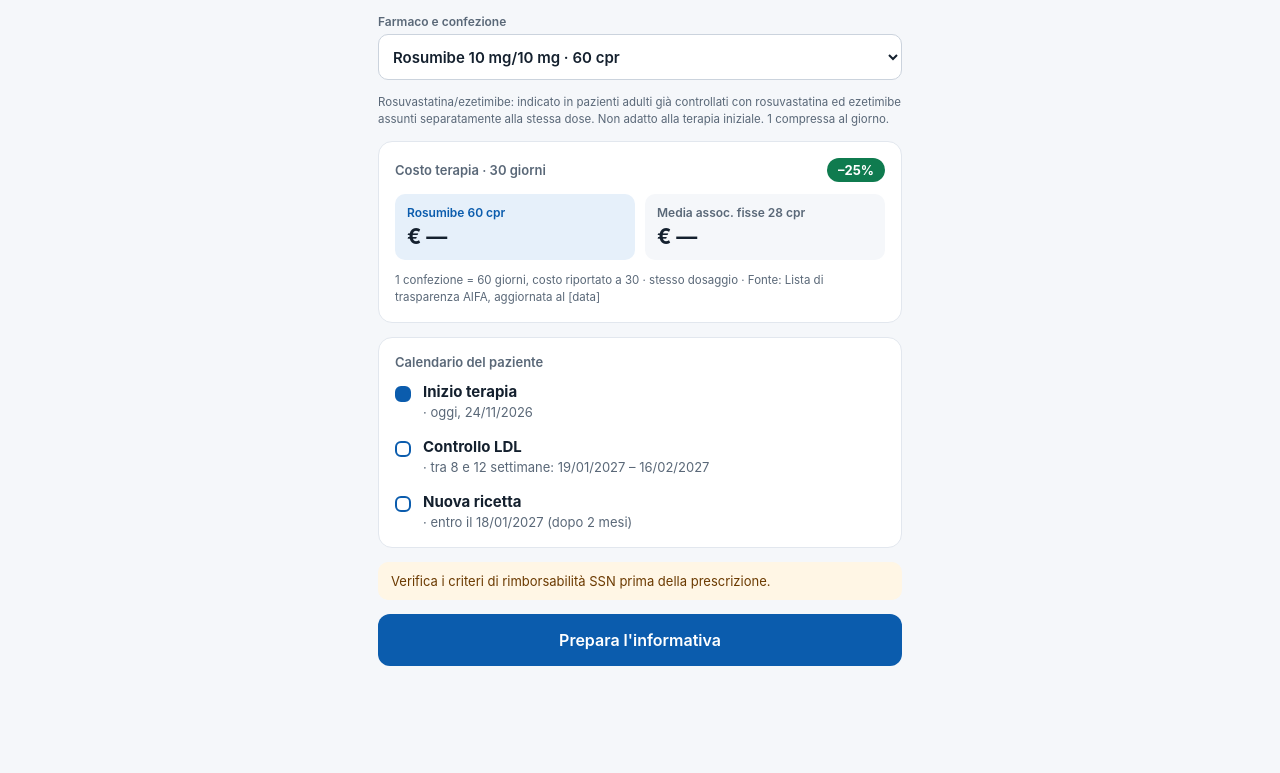
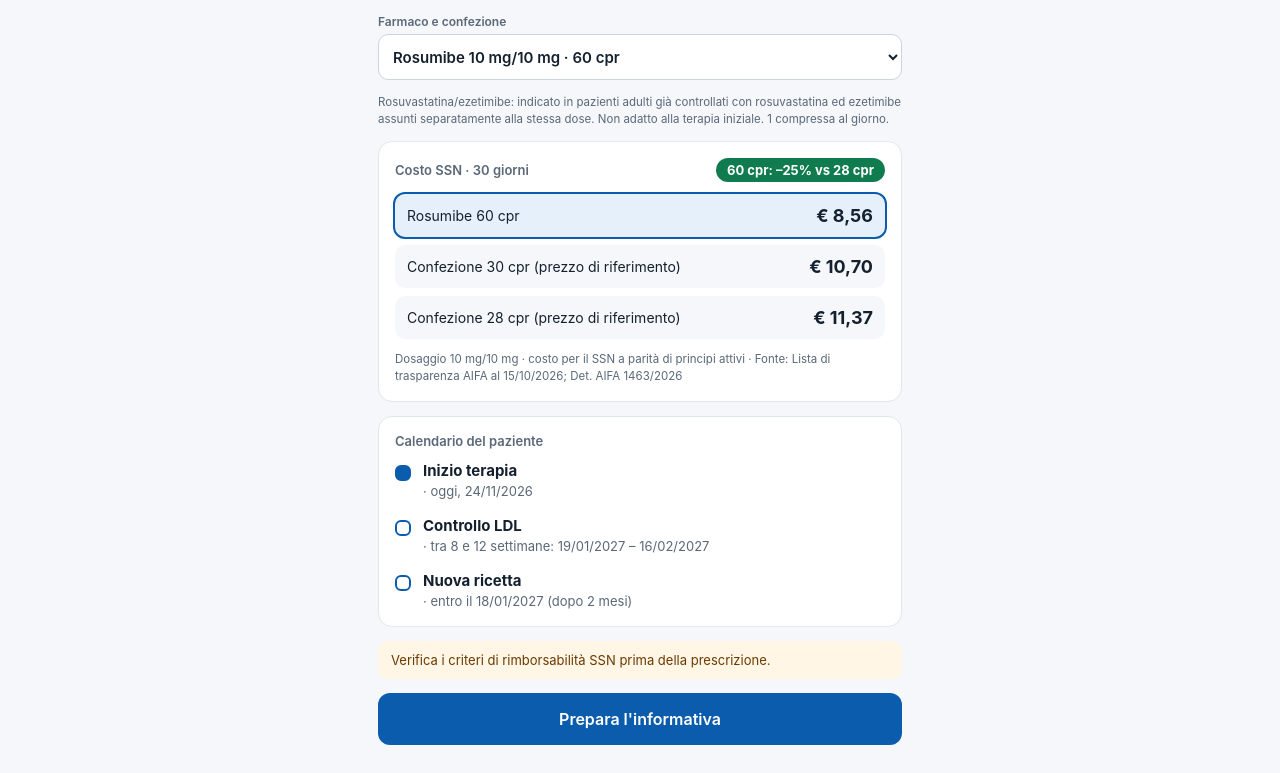
Before and after one commit to patopartners0-spec/app-farmacie-roma-, a plain HTML site: page docs/ldl/index.html in a window 1280 px wide. Both pictures are taken after a click on the button "2 · Terapia". Shown: the part 91-864 px from the top of the page. Before the commit the page ends 800 px from the top, so only its background shows below. Drawn offline with Linux system fonts and the light colour scheme.

Commit message:
LDLapp: costi SSN 30 giorni da lista di trasparenza AIFA 15/10/2026
Co-Authored-By: Claude Opus 5.5 <noreply@anthropic.com>
Claude-Session: https://claude.ai/code/session_015gK2j3MJfuyojX7gFCj9x3

```diff
--- a/docs/ldl/index.html
+++ b/docs/ldl/index.html
@@ -47,6 +47,11 @@ select{font-size:15px;font-weight:600}
 .warnbox{display:flex;gap:10px;padding:11px 13px;border-radius:10px;background:#FFF6E5;font-size:13px;color:#6B3A00}
 .btn{display:flex;align-items:center;justify-content:center;height:52px;border-radius:12px;border:0;background:var(--blu);color:#fff;font:inherit;font-size:16px;font-weight:600;width:100%}
 .btn.sec{background:#fff;color:var(--blu);border:1px solid var(--blu)}
+.costs{display:flex;flex-direction:column;gap:8px}
+.crow{display:flex;justify-content:space-between;align-items:center;gap:10px;padding:11px 12px;border-radius:10px;background:var(--fondo);font-size:14px}
+.crow.sel{background:var(--blu2);outline:2px solid var(--blu)}
+.crow b{font-size:18px;white-space:nowrap}
+.crow .na{color:var(--sub);font-size:13px}
 .cost{display:grid;grid-template-columns:1fr 1fr;gap:10px}
 .cost div{border-radius:10px;padding:11px 12px;display:flex;flex-direction:column;gap:4px}
 .cost .a{background:var(--blu2)}.cost .b{background:var(--fondo)}
@@ -140,11 +145,8 @@ select{font-size:15px;font-weight:600}
   </label>
   <div class="note">Rosuvastatina/ezetimibe: indicato in pazienti adulti già controllati con rosuvastatina ed ezetimibe assunti separatamente alla stessa dose. Non adatto alla terapia iniziale. 1 compressa al giorno.</div>
   <div class="card">
-    <div class="row"><span style="font-size:13px;font-weight:600;color:var(--sub)">Costo terapia · 30 giorni</span><span id="badge25" class="badge" style="background:var(--ok)">–25%</span></div>
-    <div class="cost">
-      <div class="a"><small id="cLabA" style="color:var(--blu)"></small><b id="cA"></b></div>
-      <div class="b"><small style="color:var(--sub)">Media assoc. fisse 28 cpr</small><b id="cB"></b></div>
-    </div>
+    <div class="row"><span style="font-size:13px;font-weight:600;color:var(--sub)">Costo SSN · 30 giorni</span><span id="badge25" class="badge" style="background:var(--ok)"></span></div>
+    <div class="costs" id="costs"></div>
     <div class="note" id="cNote"></div>
   </div>
   <div class="card">
@@ -203,14 +205,13 @@ select{font-size:15px;font-weight:600}
 </main>
 
 <script>
-// ===== Prezzi: inserire i prezzi al pubblico ufficiali (lista di trasparenza AIFA) =====
-// Chiave = dosaggio rosuvastatina. Valori in euro per confezione. null = da inserire.
-const PREZZI = {
-  rosumibe60: {5:null, 10:null, 20:null, 40:null},
-  rosumibe30: {5:null, 10:null, 20:null, 40:null},
-  mediaFisse28: {5:null, 10:null, 20:null, 40:null}
+// ===== Costo SSN a compressa (fonte: Lista di trasparenza AIFA al 15/10/2026, Det. AIFA 1463/2026) =====
+const COSTO_30GG = {   // costo SSN per 30 giorni di terapia
+  p60: {5:6.96, 10:8.56, 20:8.56, 40:12.00},   // Rosumibe 60 cpr
+  p30: {5:8.70, 10:10.70, 20:10.70, 40:15.00}, // 30 cpr, prezzo di riferimento
+  p28: {5:9.47, 10:11.37, 20:11.37, 40:null}   // 28 cpr, prezzo di riferimento (40/10 non disponibile)
 };
-const FONTE_PREZZI = 'Lista di trasparenza AIFA, aggiornata al [data]';
+const FONTE_PREZZI = 'Lista di trasparenza AIFA al 15/10/2026';
 
 const $ = (id) => document.getElementById(id);
 const S = { male: true, smk: false, on: {} };
@@ -292,20 +293,17 @@ function calc(){
 function terapia(){
   const [dose, pack] = $('farmaco').value.split('|').map(Number);
   const is60 = pack === 60;
-  const prezzoConf = (is60 ? PREZZI.rosumibe60 : PREZZI.rosumibe30)[dose];
-  const mese = prezzoConf == null ? null : prezzoConf * 30 / pack;
-  const fisse = PREZZI.mediaFisse28[dose];
-  const fisseMese = fisse == null ? null : fisse * 30 / 28;
-  $('badge25').style.display = is60 ? '' : 'none';
-  if (mese != null && fisseMese != null){
-    const d = Math.round((1 - mese/fisseMese)*100);
-    $('badge25').textContent = (d>0?'–':'+') + Math.abs(d) + '%';
-    $('badge25').style.display = d>0 ? '' : 'none';
-  }
-  $('cLabA').textContent = 'Rosumibe ' + pack + ' cpr';
-  $('cA').textContent = euro(mese);
-  $('cB').textContent = euro(fisseMese);
-  $('cNote').textContent = (is60 ? '1 confezione = 60 giorni, costo riportato a 30' : '1 confezione = 30 giorni') + ' · stesso dosaggio · Fonte: ' + FONTE_PREZZI;
+  const c60 = COSTO_30GG.p60[dose], c30 = COSTO_30GG.p30[dose], c28 = COSTO_30GG.p28[dose];
+  const righe = [
+    {k:60, t:'Rosumibe 60 cpr', v:c60},
+    {k:30, t:'Confezione 30 cpr (prezzo di riferimento)', v:c30},
+    {k:28, t:'Confezione 28 cpr (prezzo di riferimento)', v:c28}
+  ];
+  $('costs').innerHTML = righe.map(r => '<div class="crow' + (r.k === pack ? ' sel' : '') + '"><span>' + r.t + '</span>' + (r.v == null ? '<span class="na">non disponibile</span>' : '<b>' + euro(r.v) + '</b>') + '</div>').join('');
+  const conf = c28 != null ? c28 : c30;
+  const risp = Math.round((1 - c60/conf)*100);
+  $('badge25').textContent = '60 cpr: –' + risp + '% vs ' + (c28 != null ? '28' : '30') + ' cpr';
+  $('cNote').textContent = 'Dosaggio ' + dose + ' mg/10 mg · costo per il SSN a parità di principi attivi · Fonte: ' + FONTE_PREZZI + '; Det. AIFA 1463/2026';
   const oggi = new Date();
   const ric = addDays(oggi, pack - 5);
   $('dStart').textContent = ' · oggi, ' + fmtD(oggi);
--- a/docs/ldl/sw.js
+++ b/docs/ldl/sw.js
@@ -1,4 +1,4 @@
-const CACHE = 'ldlapp-v1';
+const CACHE = 'ldlapp-v2';
 const FILES = ['./', 'index.html', 'manifest.json', 'icon-180.png', 'icon-192.png', 'icon-512.png'];
 self.addEventListener('install', (e) => { e.waitUntil(caches.open(CACHE).then((c) => c.addAll(FILES))); self.skipWaiting(); });
 self.addEventListener('activate', (e) => {
```
